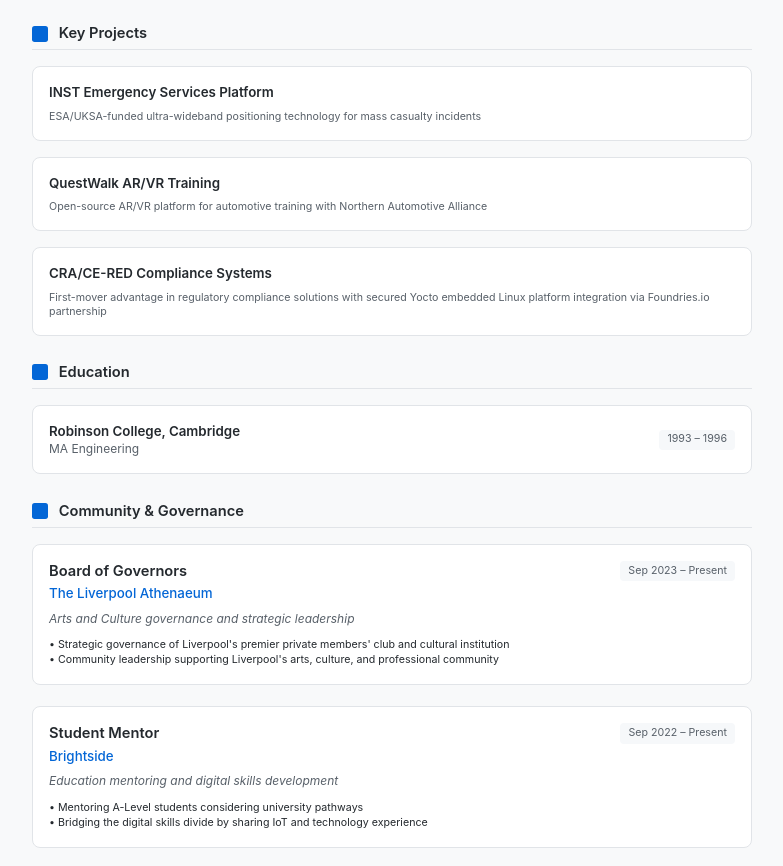
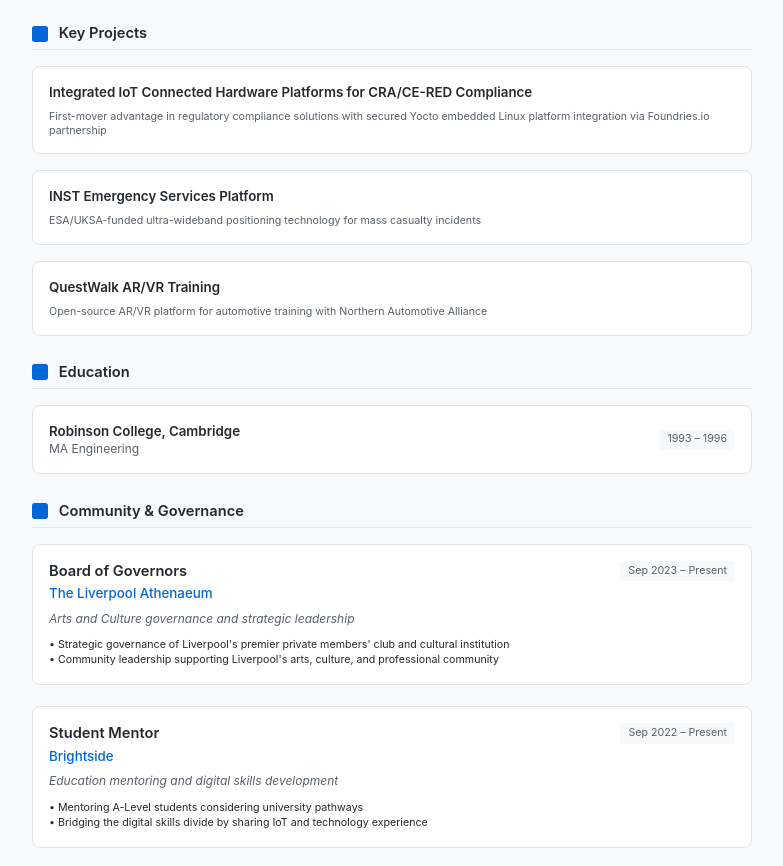
Before and after one commit to DynamicDevices/cv, a plain HTML site: page index.html in a window 1280 px wide. Shown: the part 1647-2513 px from the top of the page, without its empty margins (248-1031 px from the left). Drawn offline with Linux system fonts and the light colour scheme.

```diff
--- a/index.html
+++ b/index.html
@@ -577,6 +577,13 @@
 
         <div class="project">
             <div class="project-header">
+                <div class="project-name">Integrated IoT Connected Hardware Platforms for CRA/CE-RED Compliance</div>
+            </div>
+            <div class="project-desc">First-mover advantage in regulatory compliance solutions with secured Yocto embedded Linux platform integration via Foundries.io partnership</div>
+        </div>
+
+        <div class="project">
+            <div class="project-header">
                 <div class="project-name">INST Emergency Services Platform</div>
             </div>
             <div class="project-desc">ESA/UKSA-funded ultra-wideband positioning technology for mass casualty incidents</div>
@@ -587,13 +594,6 @@
                 <div class="project-name">QuestWalk AR/VR Training</div>
             </div>
             <div class="project-desc">Open-source AR/VR platform for automotive training with Northern Automotive Alliance</div>
-        </div>
-
-        <div class="project">
-            <div class="project-header">
-                <div class="project-name">CRA/CE-RED Compliance Systems</div>
-            </div>
-            <div class="project-desc">First-mover advantage in regulatory compliance solutions with secured Yocto embedded Linux platform integration via Foundries.io partnership</div>
         </div>
     </div>
 
```
